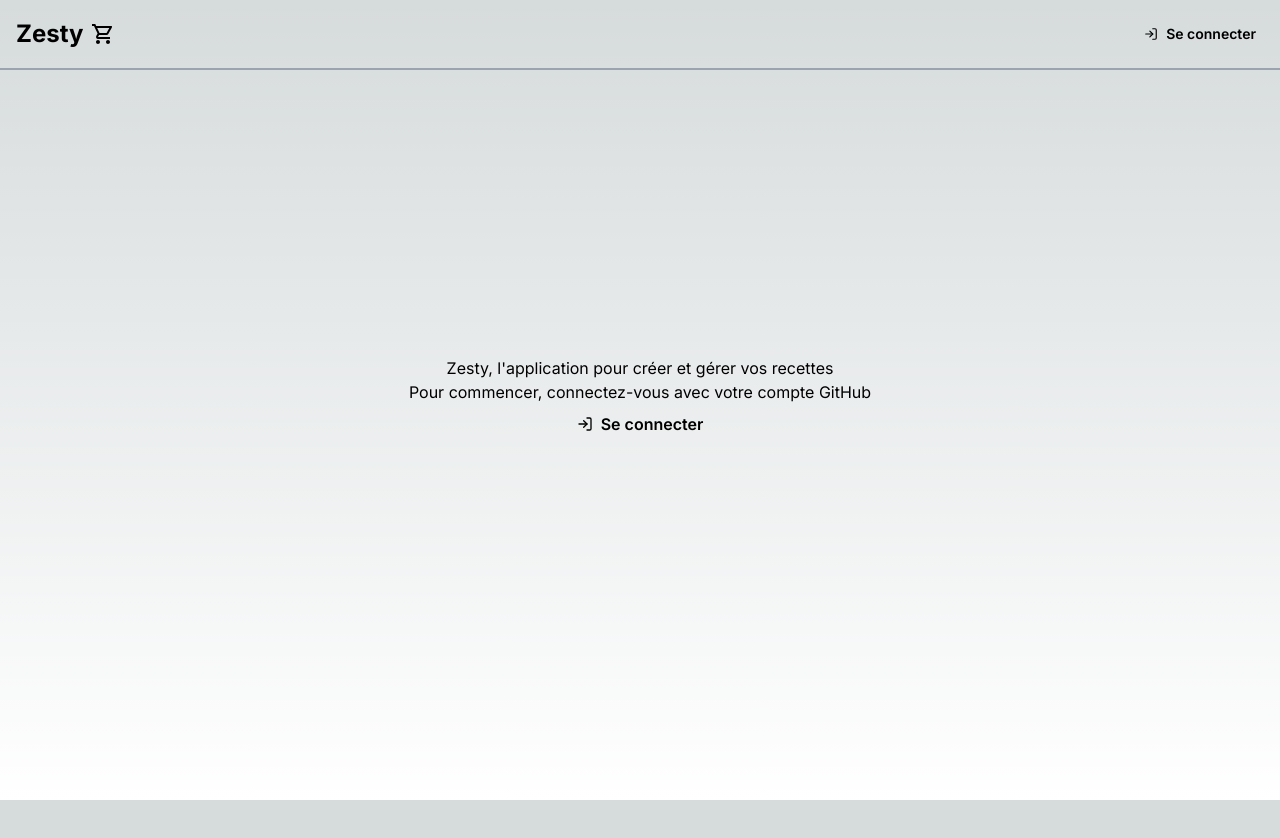
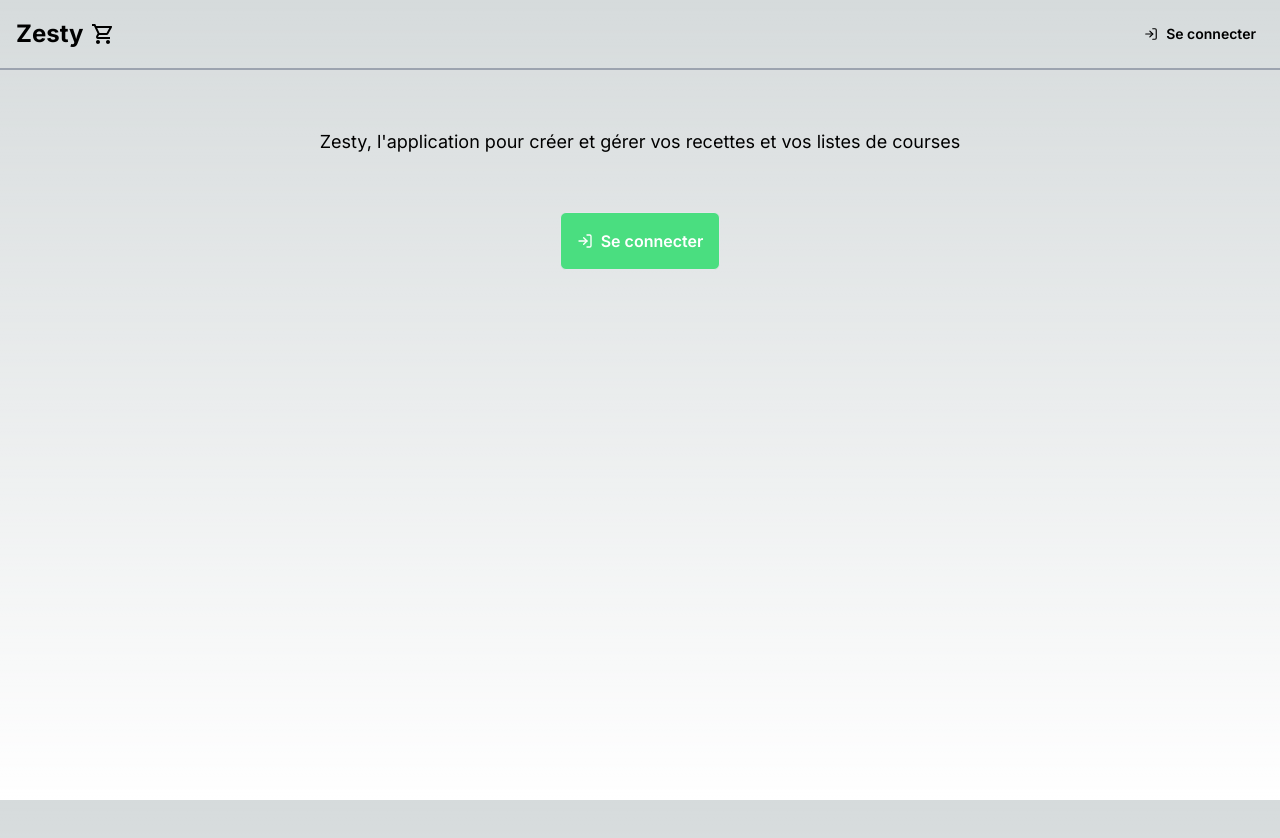
Before and after one commit to Theophile-Dcn/Zesty, a Next.js app: page / in a window 1280 px wide. Shown: the top 838 px of the page. Before the commit the page ends 800 px from the top, so only its background shows below. Built offline with nearby package versions, Linux system fonts and the light colour scheme; no server answers.

Commit message:
chore: Update page component to use correct import paths and improve UI layout

```diff
--- a/app/page.tsx
+++ b/app/page.tsx
@@ -1,13 +1,39 @@
-import { LoginButton } from '@/src/component/Button/AuthButtons';
+import { LoginButton } from '@/components/Button/AuthButtons';
 import { auth } from '@/src/lib/auth';
+import Link from 'next/link';
 
 export default async function Home() {
   const session = await auth();
   return (
-    <div className="flex flex-col items-center justify-center h-screen">
-      <h1>Zesty, l&apos;application pour créer et gérer vos recettes</h1>
-      <p>Pour commencer, connectez-vous avec votre compte GitHub</p>
-      {session?.user ? <p></p> : <LoginButton />}
+    <div className="flex flex-col items-center mt-32 h-screen mx-10 gap-10">
+      <h1 className="text-center text-lg">
+        Zesty, l&apos;application pour créer et gérer vos recettes et vos listes
+        de courses
+      </h1>
+      {session?.user ? (
+        <>
+          <div className="text-center flex flex-col items-center gap-4">
+            <p>Bonjour, {session.user.name}!👋</p>
+            <p>Vous pouvez accéder à vos recettes et listes de courses</p>
+          </div>
+          <div className="flex gap-12">
+            <Link href="/recettes">
+              <button className=" p-2 border bg-green-400 text-white rounded-md">
+                Recettes
+              </button>
+            </Link>
+            <Link href="/cuisine">
+              <button className=" p-2 border bg-green-400 text-white rounded-md">
+                Cuisine
+              </button>
+            </Link>
+          </div>
+        </>
+      ) : (
+        <button className="mt-4 p-2 border bg-green-400 text-white rounded-md">
+          <LoginButton />
+        </button>
+      )}
     </div>
   );
 }
```
